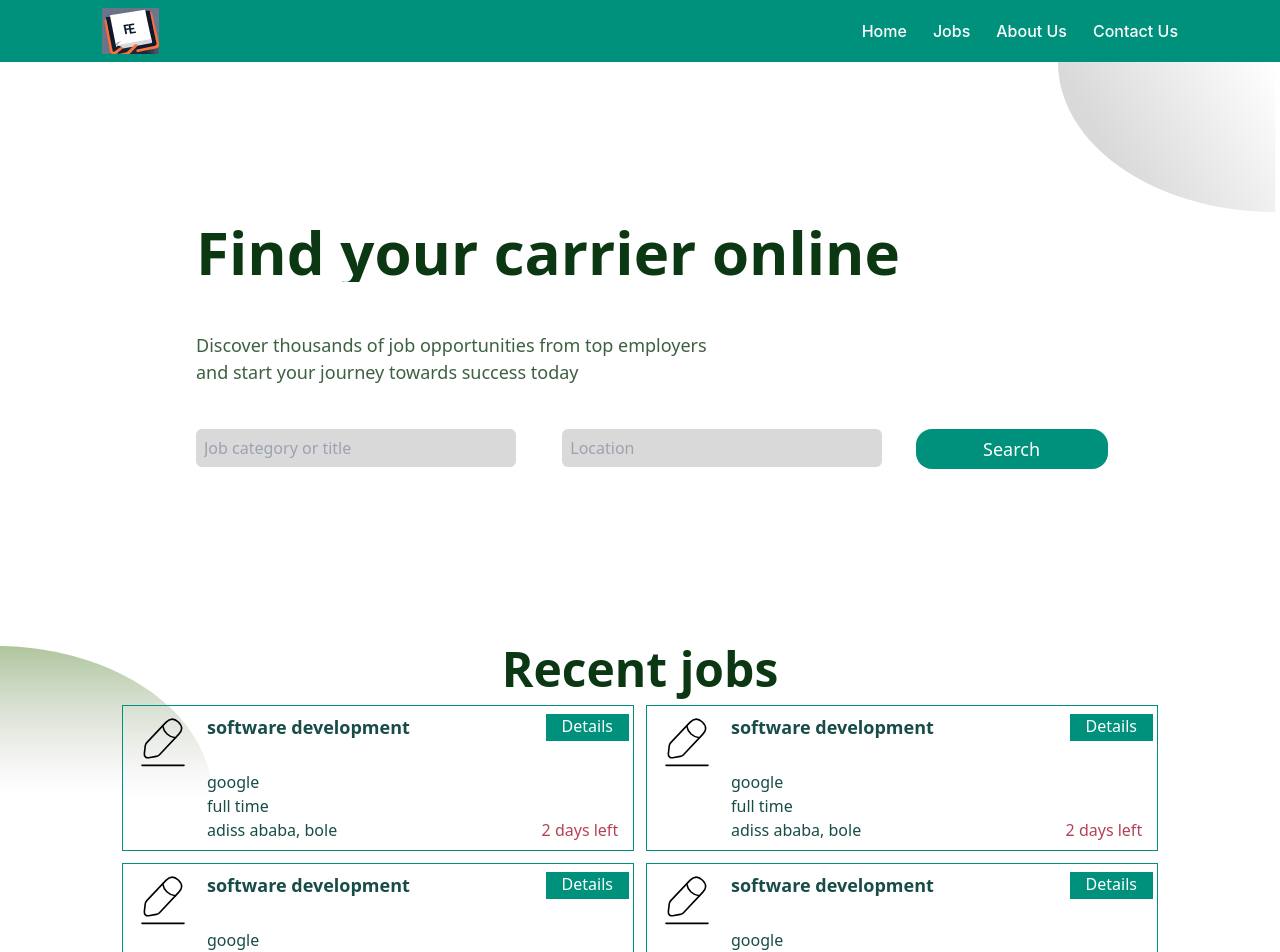
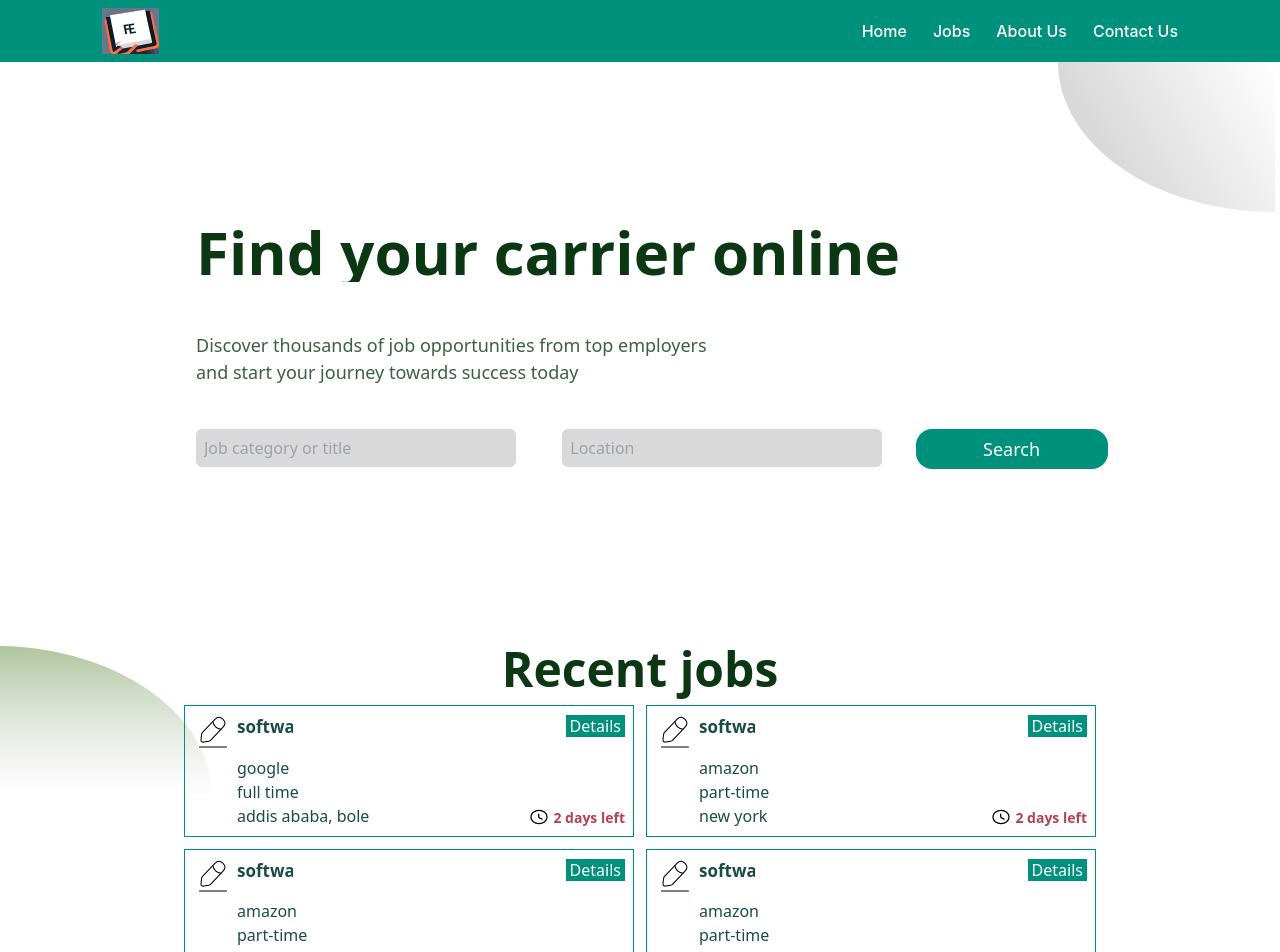
Before and after one commit to eyuu1/job_post_site, a React (Vite) app in the folder job/frontend/: page / in a window 1280 px wide. Shown: the top 952 px of the page. Built offline with nearby package versions, Linux system fonts and the light colour scheme.

Commit message:
update on homepage recent jobs

```diff
--- a/job/frontend/src/components/recentJobs/Recent.jsx
+++ b/job/frontend/src/components/recentJobs/Recent.jsx
@@ -1,18 +1,29 @@
 import React from 'react'
 import RecentJobsCard from './RecentJobsCard'
+import { jobDescription } from '../../constants/index.js'
 
 const Recent = () => {
   return (
     <div className=''>
         <h1 className='text-[#0B3812] text-[48px] font-semibold text-center  mt-40'>Recent jobs</h1>
         <div className=' flex justify-center gap-3 ml-0 w-full flex-wrap'>
-            <RecentJobsCard jobTitle="software development" campany="google" location="adiss ababa, bole" workHour="full time" link="http://localhost:5222" expireDate="2 days left"/>
+
+          {jobDescription.map((jobDetail, index) => (
+
+          <RecentJobsCard jobTitle={jobDetail.jobTitle} campany={jobDetail.campany} location={jobDetail.location}  workHour={jobDetail.workHour}  link={jobDetail.link} expireDate={jobDetail.expireDate}/>
+
+          ))}
+
+
+
+
+            {/* <RecentJobsCard jobTitle="soft" campany="google" location="adiss ababa, bole" workHour="full time" link="http://localhost:5222" expireDate="2 days left"/>
 
             <RecentJobsCard jobTitle="software development" campany="google" location="adiss ababa, bole" workHour="full time" link="http://localhost:5222" expireDate="2 days left"/>
 
             <RecentJobsCard jobTitle="software development" campany="google" location="adiss ababa, bole" workHour="full time" link="http://localhost:5222" expireDate="2 days left"/>
 
-            <RecentJobsCard jobTitle="software development" campany="google" location="adiss ababa, bole" workHour="full time" link="http://localhost:5222" expireDate="2 days left"/>
+            <RecentJobsCard jobTitle="software development" campany="google" location="adiss ababa, bole" workHour="full time" link="http://localhost:5222" expireDate="2 days left"/> */}
         </div>
     </div>
   )
--- a/job/frontend/src/components/recentJobs/RecentJobsCard.jsx
+++ b/job/frontend/src/components/recentJobs/RecentJobsCard.jsx
@@ -2,17 +2,53 @@ import React from 'react'
 import editIcon from '../../assets/edit_icon.svg'
 import clockImg from '../../assets/clock.svg'
 
-const RecentJobsCard = ({jobTitle, campany , location , workHour , link , expireDate}) => {
+const RecentJobsCard = ({jobTitle, campany, location , workHour , link , expireDate}) => {
   return (
-    <div className='borderStyle flex flex-row gap-4 flex-start sm:max-w-[288px] md:min-w-[40vw] py-2 sm:px-1 md:px-3 backdrop-opacity-10'>
+    <div className='flex borderStyle flex-row gap-1 sm:min-w-[288px] md:min-w-[360px] lg:min-w-[420px] xl:min-w-[450px] p-2  backdrop-opacity-10'>
+      <div>
+       <img src={editIcon} alt="job icon" className=' md:w-10 md:h-9 sm:w-[32px] sm:h-[35px]' />
+      </div>
+
+
+      <div className="flex-1 ">
+        <div className='flex justify-between '>
+          <div><h1 className=' text-[#184D47]  sm:text-[14px] md:text-[15px] lg:text-[17px] w-3/4 font-semibold leading-2 '>software</h1>
+          </div>
+          <div><a href={link} className='px-[4px]  bg-[#00917C] text-white w-1/4 sm:text-[12px] md:text-[14px] lg:text-[16px]' >Details</a></div>
+
+        </div>
+
+        <div className='flex flex-row justify-between items-end sm:mt-2 md:mt-4'>
+          <div className='flex flex-col'>
+            <p className='text-[#184D47] sm:text-[12px] md:text-[14px] lg:text-base font-medium '>{campany}</p>
+            <p className='text-[#184D47] sm:text-[12px] md:text-[14px] lg:text-base font-medium'>{workHour}</p>
+            <span className='text-[#184D47] sm:text-[12px] md:text-[14px] lg:text-base font-medium'>{location}</span>
+          </div>
+
+          <div className='flex items-center'>
+            <img src={clockImg} alt="clock image" className=' sm:hidden md:flex'  />
+            <p className='text-[#b64156] sm:text-[12px] md:text-[14px] font-semibold pl-1 items-center my-0'>2 days left</p>
+          </div>
+        </div>
+
+      </div>
+    </div>
+  )
+
+
+}
+
+{/*
+const RecentJobsCard = ({jobTitle, campany, location , workHour , link , expireDate}) => {
+<div className='borderStyle flex flex-row gap-2 flex-start sm:max-w-[288px] md: overflow-y-hidden md:min-w-[40vw] py-2 sm:px-1 md:px-3 backdrop-opacity-10'>
       <div>
         <img src={editIcon} alt="job icon" className='md:w-14 md:h-14 sm:w-[32px] sm:h-[35px]' />
       </div>
 
 
-      <div className='flex flex-row md:gap-7  '>
+      <div className='flex flex-row'>
         <div>
-          <h1 className='text-[#184D47] sm:text-[14px] md:text-[18px]  font-semibold  md:w-[18rem] sm:w-[10rem] flex flex-wrap relative'>{jobTitle}</h1>
+          <h1 className='text-[#184D47] sm:text-[14px] md:text-[15px] lg:text-[18px]  font-semibold  md:w-[18rem] sm:w-[10rem] flex flex-wrap relative'>{jobTitle}</h1>
           <p className='text-[#184D47] sm:text-[12px] md:text-[14px] lg:text-base font-medium sm:mt-[22px] md:mt-[29px]'>{campany}</p>
           <p className='text-[#184D47] sm:text-[12px] md:text-[14px] lg:text-base font-medium'>{workHour}</p>
           <p className='text-[#184D47] sm:text-[12px] md:text-[14px] lg:text-base font-medium'>{location}</p>
@@ -22,13 +58,11 @@ const RecentJobsCard = ({jobTitle, campany , location , workHour , link , expire
         <div className='  text-end items-end  md:absolute   md:right-0 sm:mt-0 '>
           <a href={link}  className=' md:px-4 sm:px-1 py-1 mx-1  bg-[#00917C] text-center items-center text-white sm:text-sm md:text-base font-normal' >Details</a>
           <div className='flex  items-center md:mt-20 sm:mt-[55px]'>
-            <img src={clockImg} alt="clock image" className='md:mx-2 sm:mx-0 sm:hidden'  />
-            <p className='text-[#b64156] sm:text-xs md:text-base font-semiboldsm:mx-0 sm:text-center'>{expireDate}</p>
+            <img src={clockImg} alt="clock image" className=' md:flex md:mx-2 sm:mx-0 sm:hidden'  />
+            <p className='text-[#b64156] sm:text-xs md:text-base font-semibold sm:mx-0 sm:text-center'>{expireDate}</p>
           </div>
         </div>
       </div>
     </div>
-  )
-}
-
+     */}
 export default RecentJobsCard
--- /dev/null
+++ b/job/frontend/src/constants/index.js
@@ -0,0 +1,41 @@
+export const jobDescription = [
+    {
+    jobTitle: "software development sssss ssssss ssss",
+    campany: "google",
+    location: "addis ababa, bole",
+    workHour: "full time",
+    link: "http://localhost:5222",
+    expireDate: "2 days left",
+    },
+
+
+    {
+    jobTitle: "data analysis aaaaaa aajjjjjjj aaaaaaaa ",
+    campany: "amazon",
+    location: "new york",
+    workHour: "part-time",
+    link: "http://localhost:5222",
+    expireDate: "1 days left",
+    },
+
+
+    {
+    jobTitle: "data analysis",
+    campany: "amazon",
+    location: "new york",
+    workHour: "part-time",
+    link: "http://localhost:5222",
+    expireDate: "1 days left",
+    },
+
+
+    {
+    jobTitle: "data analysis",
+    campany: "amazon",
+    location: "new york",
+    workHour: "part-time",
+    link: "http://localhost:5222",
+    expireDate: "1 days left",
+    },
+
+];
```
Also changed, not shown: job/frontend/src/assets/clock.svg.
